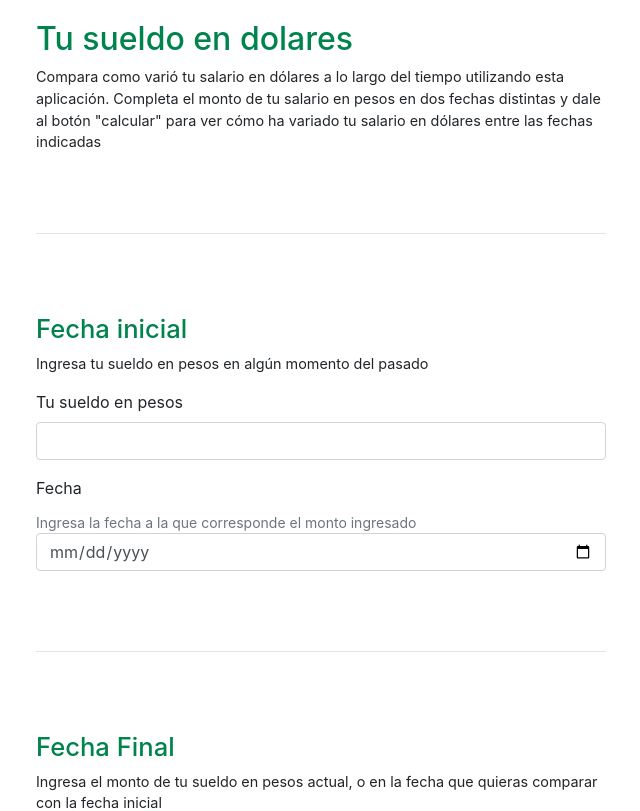
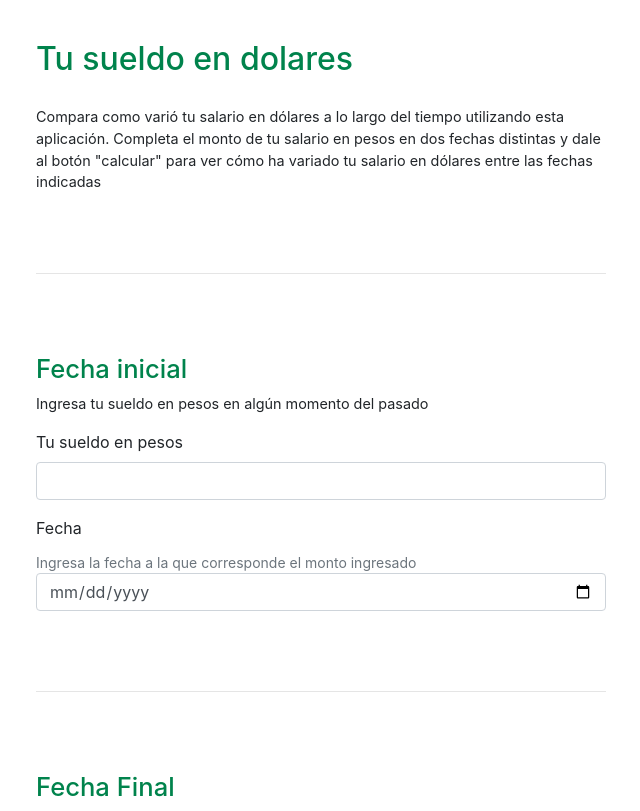
Before and after one commit to LeandroHornos/tu-sueldo-en-dolares, a React (Create React App) app: page / in a window 1280 px wide. Shown: the top 811 px of the page, without its empty margins (304-944 px from the left). Built offline with nearby package versions, Linux system fonts and the light colour scheme.

Commit message:
guardo query en state de app y la paso como prop a results, que calcula el resultado

```diff
--- a/src/App.css
+++ b/src/App.css
@@ -7,6 +7,7 @@
 
 h1 {
   font-size: 2em;
+  padding: 20px 0px;
 }
 
 h2 {
--- a/src/App.js
+++ b/src/App.js
@@ -10,7 +10,7 @@ import Query from "./Components/Query";
 import Results from "./Components/Results";
 
 function App() {
-  const [query, setQuery] = useState({});
+  const [query, setQuery] = useState(null);
 
   useEffect(() => {
     console.log("New Query:", query);
--- a/src/Components/Query.jsx
+++ b/src/Components/Query.jsx
@@ -1,26 +1,13 @@
 import React, { useEffect, useState } from "react";
+
+import { useHistory } from "react-router-dom";
 
 import Form from "react-bootstrap/Form";
 import Button from "react-bootstrap/Button";
 
-import dolarblue from "../dolarblue.json";
-import dolaroficial from "../dolaroficial.json";
-
-import Results from "./Results";
-
 const Query = (props) => {
-  const blue = dolarblue.map((doc) => {
-    const dma = doc.fecha.split("-");
-    return {
-      day: dma[0],
-      month: dma[1],
-      year: dma[2],
-      date: doc.fecha,
-      compra: doc.compra,
-      venta: doc.venta,
-    };
-  });
-
+  const history = useHistory();
+  //State
   const [oldSalaryAmmount, setOldSalaryAmmount] = useState(null);
   const [newSalaryAmmount, setNewSalaryAmmount] = useState(null);
   const [oldSalaryDate, setOldSalaryDate] = useState("");
@@ -46,6 +33,7 @@ const Query = (props) => {
 
     console.log(query);
     props.setQuery(query);
+    history.push("/results");
   };
 
   return (
--- a/src/Components/Results.jsx
+++ b/src/Components/Results.jsx
@@ -3,41 +3,44 @@ import React, { useEffect, useState } from "react";
 import dolarblue from "../dolarblue.json";
 import dolaroficial from "../dolaroficial.json";
 
-
 const Results = (props) => {
   const [currentQuery, setCurrentQuery] = useState(props.query);
+  const [results, setResults] = useState(null);
 
   useEffect(() => {
     setCurrentQuery(props.query);
+    if (currentQuery) {
+      calculateResults(currentQuery);
+    }
   }, [props]);
 
   const blue = dolarblue.map((doc) => {
     const dma = doc.fecha.split("-");
     return {
-      day: dma[0],
-      month: dma[1],
-      year: dma[2],
+      day: parseInt(dma[0]),
+      month: parseInt(dma[1]),
+      year: parseInt(dma[2]),
       date: doc.fecha,
       compra: doc.compra,
       venta: doc.venta,
     };
   });
 
-  const [oldSalaryAmmount, setOldSalaryAmmount] = useState(null);
-  const [newSalaryAmmount, setNewSalaryAmmount] = useState(null);
-  const [oldSalaryDate, setOldSalaryDate] = useState({
-    day: "",
-    month: "",
-    year: "",
-  });
-  const [newSalaryDate, setNewSalaryDate] = useState({
-    day: "",
-    month: "",
-    year: "",
-  });
-  const handleSubmit = () => {
-    //
-    return;
+  const calculateResults = (query) => {
+    // Viejo salario: Este filtrado del json se reemplazarar por una query en la base de datos
+    const dolarValuesOld = blue.filter((value) => {
+      return (
+        value.year === query.oldSalaryDate.year &&
+        value.month === query.oldSalaryDate.month
+      );
+    });
+    const dolarValuesNew = blue.filter((value) => {
+      return (
+        value.year === query.newSalaryDate.year &&
+        value.month === query.newSalaryDate.month
+      );
+    });
+    console.log("Dolar values:", dolarValuesOld, dolarValuesNew);
   };
 
   return <React.Fragment></React.Fragment>;
```
